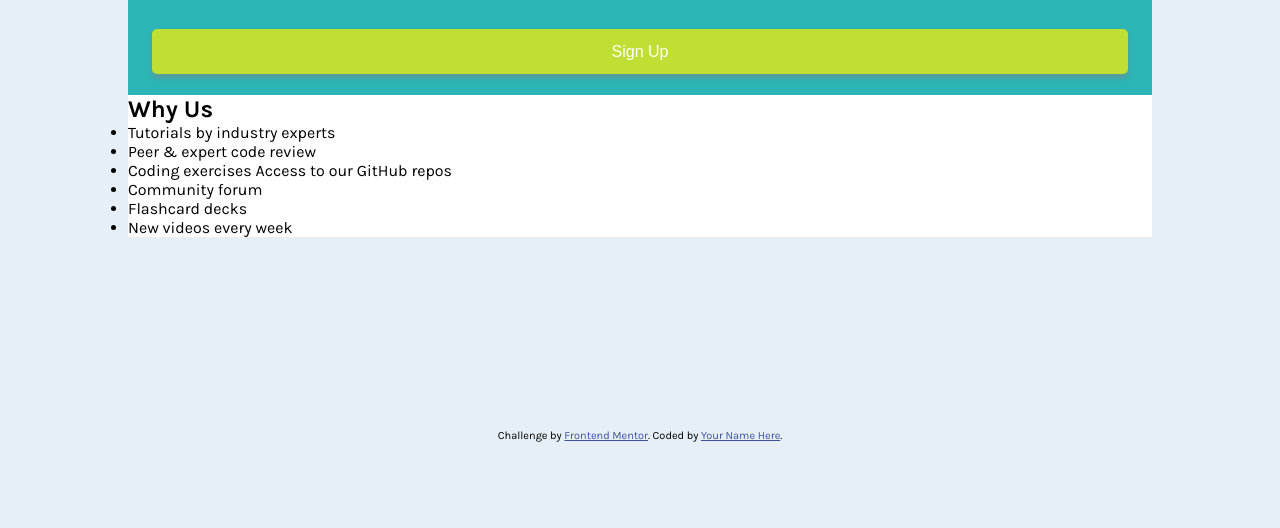
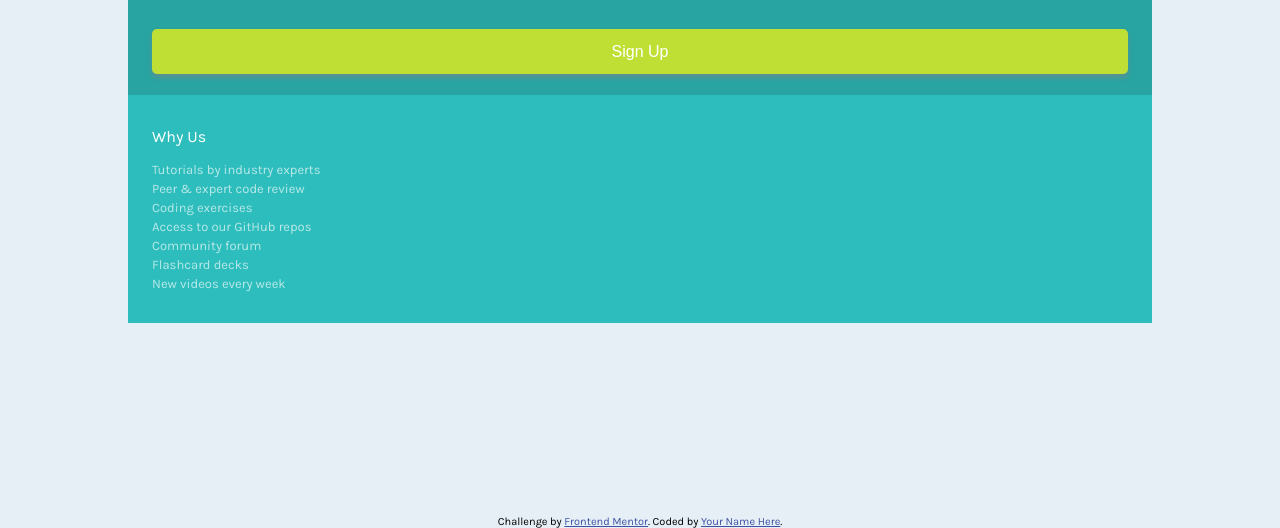
Before and after one commit to ParthTri/single-price-grid-component-master, a plain HTML site: page index.html in a window 1280 px wide. Shown: the part 485-1013 px from the top of the page. Before the commit the page ends 927 px from the top, so only its background shows below. Drawn offline with Linux system fonts and the light colour scheme.

Commit message:
Why us section styled

```diff
--- a/index.html
+++ b/index.html
@@ -37,7 +37,8 @@
 				<ul>
 					<li>Tutorials by industry experts</li>
 					<li>Peer &amp; expert code review</li>
-					<li>Coding exercises Access to our GitHub repos</li>
+					<li>Coding exercises</li>
+					<li>Access to our GitHub repos</li>
 					<li>Community forum</li>
 					<li>Flashcard decks</li>
 					<li>New videos every week</li>
--- a/style.css
+++ b/style.css
@@ -43,7 +43,7 @@ body {
 }
 
 .subscription {
-	background-color: hsl(180, 61%, 44%);
+	background-color: hsla(179, 61%, 40%);
 	padding: 2em 1.5em 1em;
 }
 
@@ -84,6 +84,29 @@ body {
 	font-size: 16px;
 }
 
+.why {
+	background-color: hsl(180, 61%, 46%);
+	padding: 2em 1.5em 1em;
+}
+
+.why h2 {
+	color: hsl(0, 0%, 100%);
+	font-size: 16px;
+	font-weight: 400;
+}
+
+.why ul {
+	list-style-type: none;
+	margin: 1em 0;
+	color: hsla(0, 0%, 100%, 0.66);
+}
+
+.why ul > li {
+	font-size: 13px;
+	font-weight: 400;
+	margin: 0.3em 0;
+}
+
 .attribution {
 	font-size: 11px;
 	text-align: center;
```
